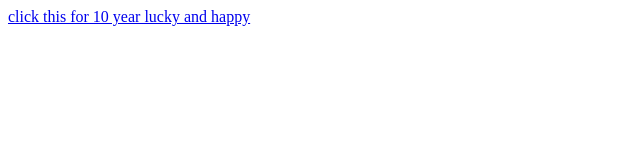
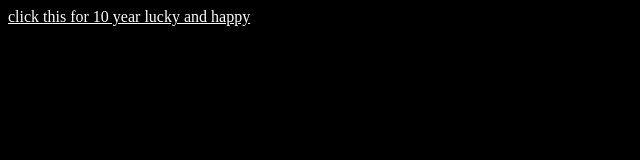
Before and after one commit to elmemeee/elmemeee.github.io, a plain HTML site: page index.html in a window 1280 px wide. Shown: the whole page, without its empty margins (0-640 px from the left). Drawn offline with Linux system fonts and the light colour scheme.

Commit message:
Update index.html

```diff
--- a/index.html
+++ b/index.html
@@ -1,7 +1,7 @@
 <!DOCTYPE html>
 <html>
-<body>
+<body style="background-color:black">
 
-<a href="https://static.wikia.nocookie.net/doblaje/images/3/30/Tuliodesignadodise%C3%B13223456.png/revision/latest?cb=20220827020718&path-prefix=es">click this for 10 year lucky and happy</a>
+<a style="color:white" href="https://static.wikia.nocookie.net/doblaje/images/3/30/Tuliodesignadodise%C3%B13223456.png/revision/latest?cb=20220827020718&path-prefix=es">click this for 10 year lucky and happy</a>
 </body>
 </html>
```
